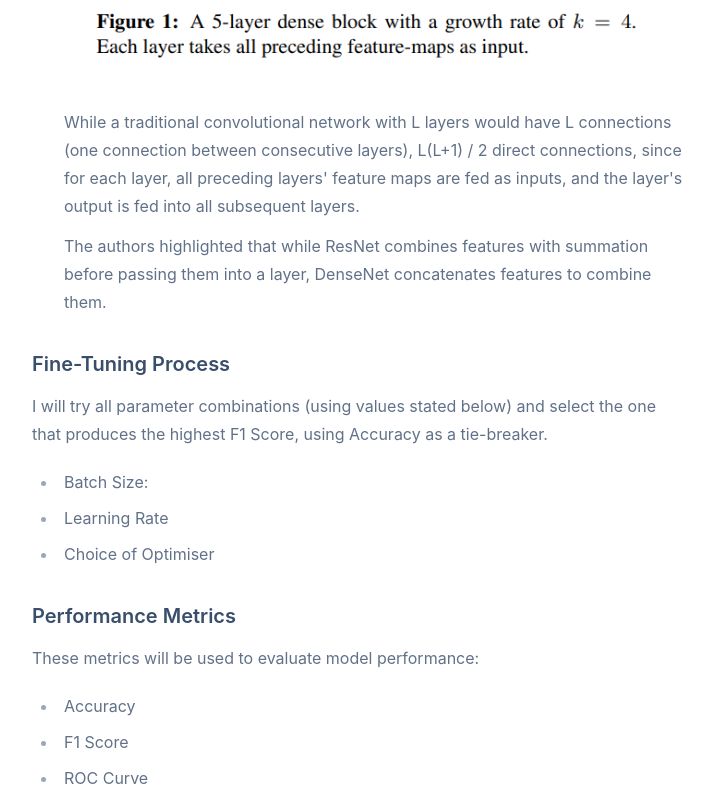
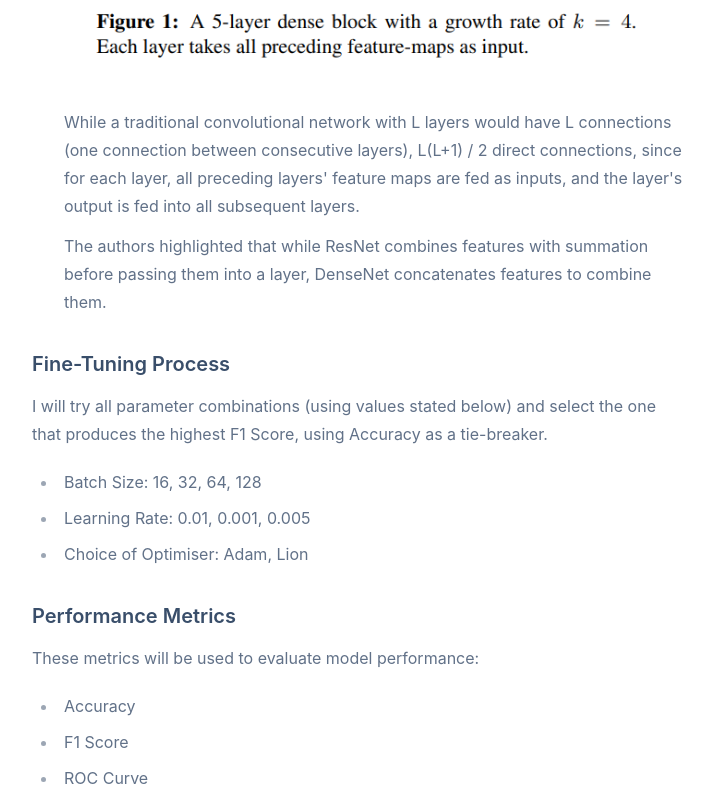
Before and after one commit to orangeguppy/BreakHisScanner, a React (Create React App) app: page /plan in a window 1280 px wide. Shown: the part 9918-10718 px from the top of the page, without its empty margins (128-841 px from the left). Built offline with nearby package versions, Linux system fonts and the light colour scheme.

Commit message:
Updated content

```diff
--- a/src/pages/Plan.js
+++ b/src/pages/Plan.js
@@ -99,6 +99,7 @@ function Plan() {
                 <p>To implement identity mappings(the long curved arrow) in a network, the authors introduced a deep residual framework.</p>
               </li>
             </ol>
+
             <h4>Architecture</h4>
             <p>This is a residual building block.</p>
             <p>Here are some notations used in the paper and the diagram:</p>
@@ -137,9 +138,9 @@ function Plan() {
         <h3>Fine-Tuning Process</h3>
         <p>I will try all parameter combinations (using values stated below) and select the one that produces the highest F1 Score, using Accuracy as a tie-breaker.</p>
         <ul>
-          <li>Batch Size: </li>
-          <li>Learning Rate</li>
-          <li>Choice of Optimiser</li>
+          <li>Batch Size: 16, 32, 64, 128</li>
+          <li>Learning Rate: 0.01, 0.001, 0.005</li>
+          <li>Choice of Optimiser: Adam, Lion</li>
         </ul>
         <h3>Performance Metrics</h3>
         <p>These metrics will be used to evaluate model performance:</p>
```
